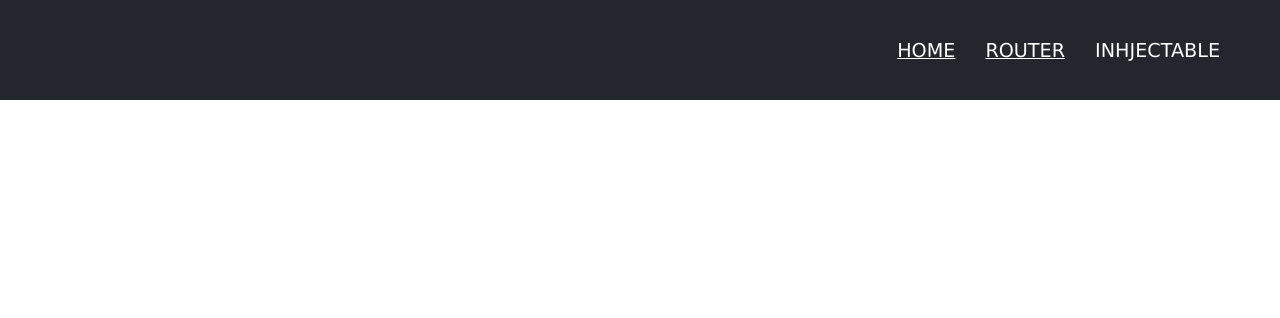
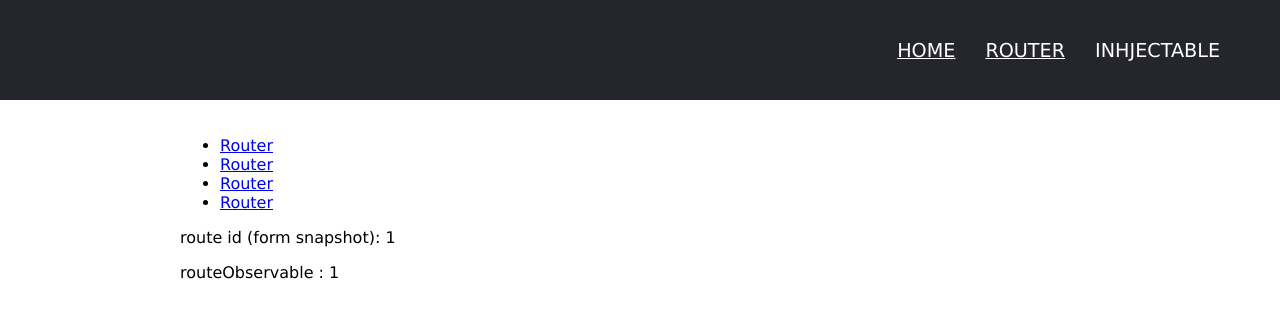
Before and after one commit to oliynykroman/bigtasks, an Angular app: page /routes/1 in a window 1280 px wide. Before the commit this address led to /. Shown: the top 318 px of the page. Built offline with nearby package versions, Linux system fonts and the light colour scheme.

Commit message:
made route test difference

```diff
--- a/src/app/app-routing.module.ts
+++ b/src/app/app-routing.module.ts
@@ -1,10 +1,10 @@
 import { NgModule } from '@angular/core';
 import { Routes, RouterModule } from '@angular/router';
-import { RoutersComponent } from './routers/routers.component';
+import { AppComponent } from './app.component';
 
 
 const routes: Routes = [
-  { path: 'routers', component: RoutersComponent }
+  { path: 'routes/:id', loadChildren: () => import('./pages/routing-test/routing-test.module').then(mod => mod.RoutingTestModule) }
 ];
 
 @NgModule({
--- a/src/app/app.component.html
+++ b/src/app/app.component.html
@@ -5,7 +5,7 @@
         <a routerLink="/" routerLinkActive="active">home</a>
       </li>
       <li>
-        <a routerLink = "/routers" routerLinkActive="active" >Router</a>
+        <a routerLink = "/routes/1" routerLinkActive="active" >Router</a>
       </li>
       <li>
         <a>Inhjectable</a>
--- /dev/null
+++ b/src/app/pages/routing-test/routing-test.component.html
@@ -0,0 +1,18 @@
+<nav>
+    <ul>
+        <li>
+            <a routerLink="/routes/2" routerLinkActive="active">Router</a>
+        </li>
+        <li>
+            <a routerLink="/routes/3" routerLinkActive="active">Router</a>
+        </li>
+        <li>
+            <a routerLink="/routes/4" routerLinkActive="active">Router</a>
+        </li>
+        <li>
+            <a routerLink="/routes/5" routerLinkActive="active">Router</a>
+        </li>
+    </ul>
+</nav>
+<p>route id (form snapshot): {{id}}</p>
+<p>routeObservable : {{idObservabe}}</p>
--- /dev/null
+++ b/src/app/pages/routing-test/routing-test.component.ts
@@ -0,0 +1,22 @@
+import { Component, OnInit } from '@angular/core';
+import { ActivatedRoute, ParamMap } from '@angular/router';
+
+@Component({
+  selector: 'app-routing-test',
+  templateUrl: './routing-test.component.html',
+  styleUrls: ['./routing-test.component.scss']
+})
+export class RoutingTestComponent implements OnInit {
+  id: string = '';
+  idObservabe: string = '';
+  constructor(private route: ActivatedRoute) { }
+
+  ngOnInit() {
+    this.id = this.route.snapshot.paramMap.get('id');
+
+    this.route.paramMap.subscribe(params => {
+      this.idObservabe = params.get('id');
+    });
+  }
+
+}
--- a/src/app/routers/routers.component.html
+++ /dev/null
@@ -1,2 +0,0 @@
-<p>routers works!</p>
-<p>route snapshot <strong>{{id}}</strong></p>
--- a/src/app/routers/routers.component.ts
+++ /dev/null
@@ -1,18 +0,0 @@
-import { Component, OnInit } from '@angular/core';
-import { ActivatedRoute } from '@angular/router';
-
-@Component({
-  selector: 'app-routers',
-  templateUrl: './routers.component.html',
-  styleUrls: ['./routers.component.scss']
-})
-export class RoutersComponent implements OnInit {
-  public id;
-  constructor(private route: ActivatedRoute) { }
-
-  ngOnInit() {
-    this.id = this.route.snapshot.paramMap.get('id');
-    console.log(this.id);
-  }
-
-}
```
Also changed, not shown: src/app/app.module.ts (+4 -4 lines), src/app/pages/routing-test/routing-test-routing.module.ts (added, +14 -0 lines), src/app/pages/routing-test/routing-test.module.ts (added, +15 -0 lines), src/app/url-service.service.ts (deleted, +0 -9 lines), src/app/pages/routing-test/routing-test.component.scss (added), 2 other files (tests, documents, lock files or other folders).
